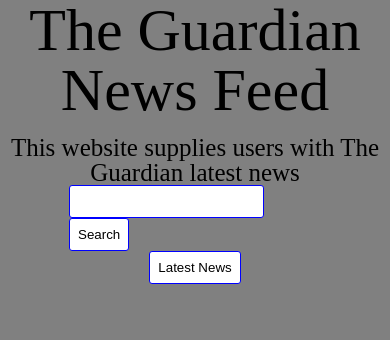
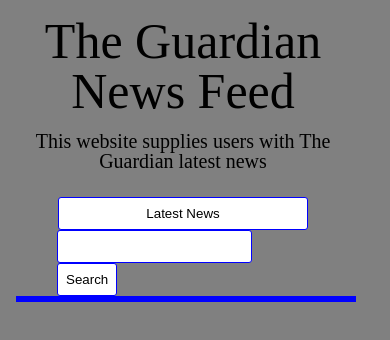
Before and after one commit to FACN1/week5-D-REEM-TEAM, a website: page public/index.html in a window 390 px wide. Drawn offline with Linux system fonts and the light colour scheme.

Commit message:
adds styling to the results

```diff
--- a/public/css/main.css
+++ b/public/css/main.css
@@ -50,19 +50,39 @@
 
 h1 {
   text-align: center;
-  font-size: 60px;
+  font-size: 50px;
   margin-bottom: 15px;
 }
 
 p {
   text-align: center;
-  font-size: 25px;
+  font-size: 20px;
+}
+#latestButton {
+  margin: 0 auto;
+  width: 250px;
+  margin-top: 10px;
 }
 
 #inputSection {
   margin: 0 auto;
   width: 252px;
 }
+
+
+.news-results {
+  border: 3px solid blue;
+  width: 100%;
+  text-align: center;
+}
+
+.headLineLi {
+  text-align: center;
+  border: 3px solid red;
+  color: pink;
+  width: 100%;
+}
+
 input {
   border: 1px blue solid;
   border-radius: 3px;
@@ -80,11 +100,14 @@
   display: block;
 }
 
-@media (min-width: 1024px) {
+@media (max-width: 1024px) {
 	body {
 		padding: 16px 40px 16px 16px;
 	}
 
-  h1
+  h1 {
+    width:100%
+    padding: 50px;
+  }
 
 }
--- a/public/index.html
+++ b/public/index.html
@@ -10,6 +10,9 @@
 
     <h1>The Guardian News Feed</h1>
     <p>This website supplies users with The Guardian latest news</p>
+    <br>
+    <button type="button" name="button" id="latestButton"> Latest News </button>
+
     <form id="inputSection">
 
       <input type="text" name="" value="" id="submitInput">
@@ -17,7 +20,6 @@
 
     </form>
 
-    <button type="button" name="button" id="latestButton"> Latest News </button>
     <section id="newsSection" class="news-results">
         <ul></ul>
     </section>
--- a/public/js/render.js
+++ b/public/js/render.js
@@ -8,6 +8,7 @@
 
         response.results.forEach((result, index) => {
             var resultLi = document.createElement('li');
+            resultLi.className = "headLineLi"
 
             var articleTitle = document.createElement('h2');
             articleTitle.textContent = result.title;
```
